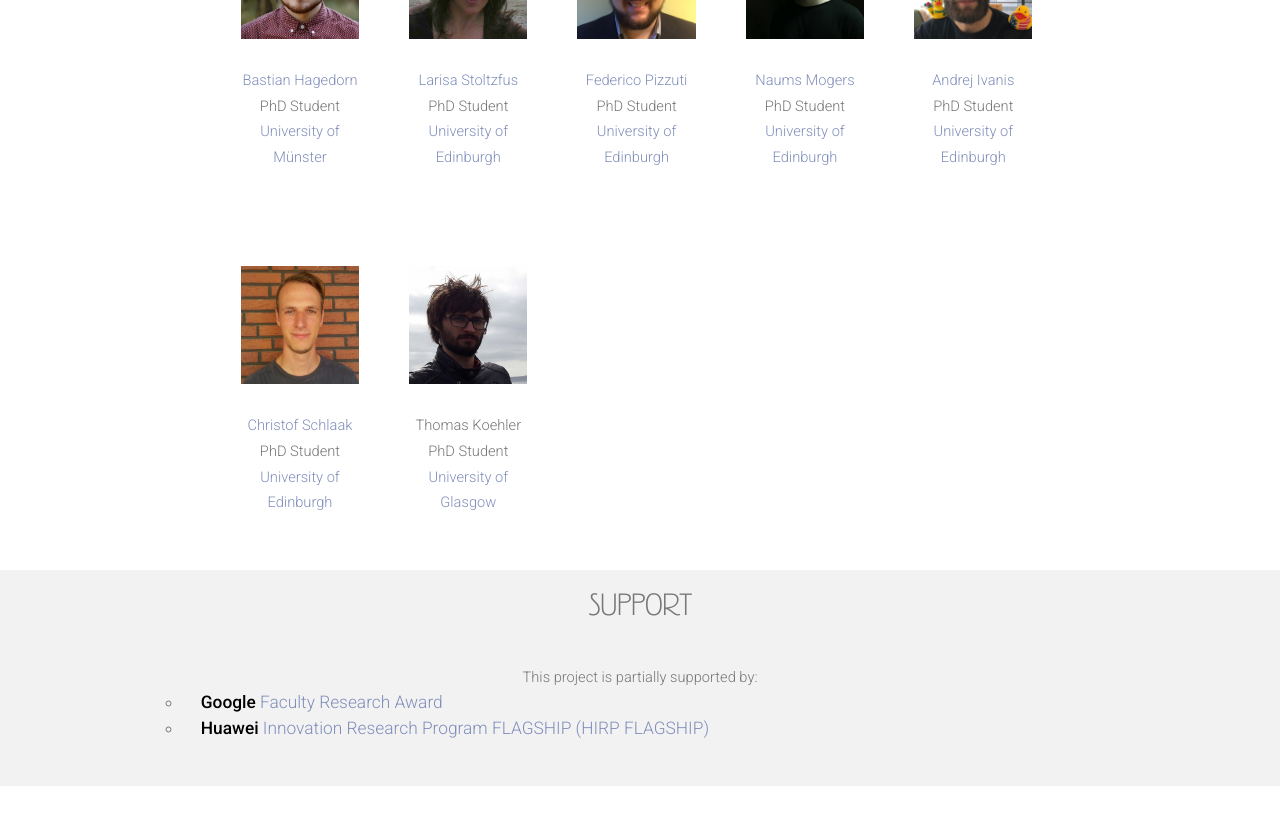
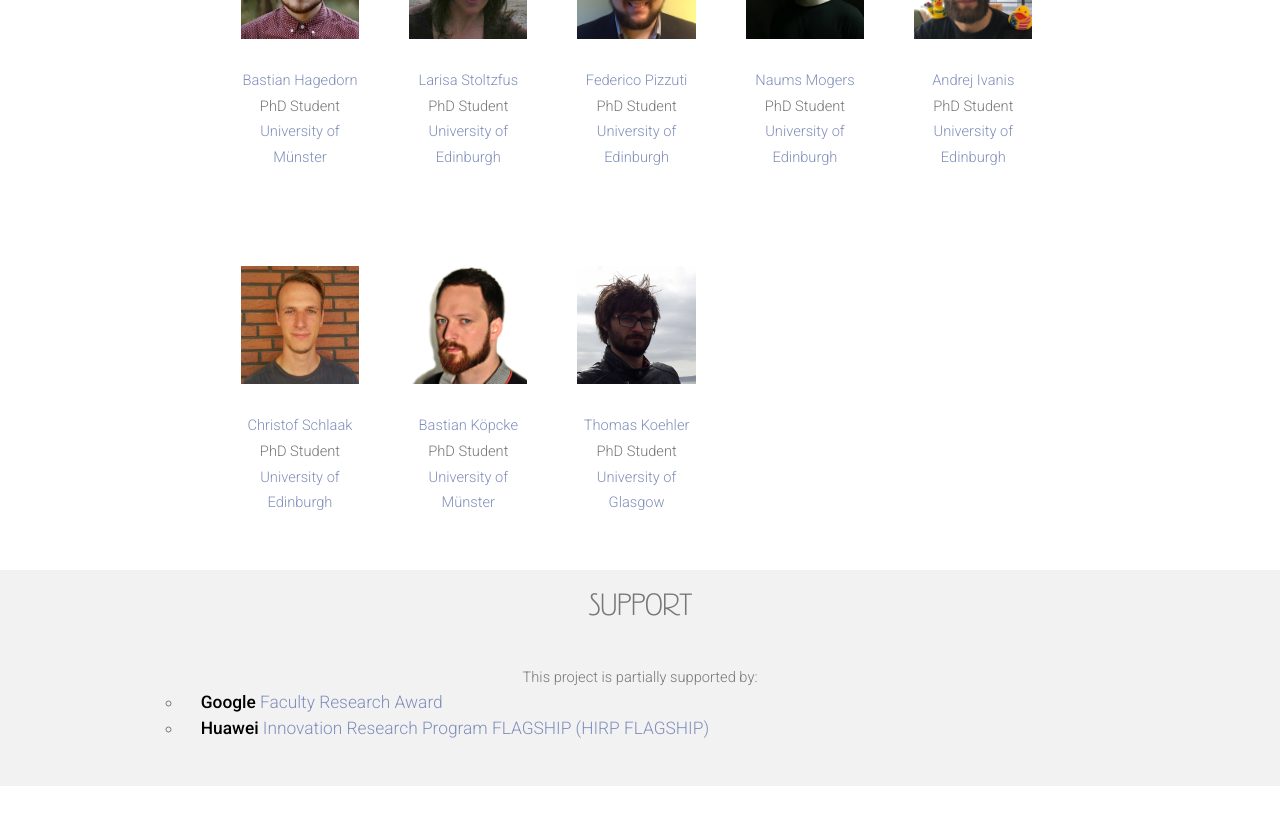
Before and after one commit to lift-project/lift-project.github.io, a Jekyll site: the page built from index.html, in a window 1280 px wide and 900 px high, scrolled down 5380 px. Shown: the top 825 px of the window. Built offline with Jekyll 4.4.1, drawn with Linux system fonts in a browser that asks for light colours; nearby versions of some CDN libraries.

Commit message:
Added Bastian to the Lift Team

```diff
--- a/index.html
+++ b/index.html
@@ -484,8 +484,8 @@ International Conference on Compilers, Architecture and Synthesis for Embedded S
                 <br>Reader<br><a href="http://www.ed.ac.uk/informatics/">University of Edinburgh</a>
             </section>
             <section class="2u">
-                <a href="http://homepages.inf.ed.ac.uk/msteuwer/" class="image full"><img src="images/msteuwer.jpg" alt=""></a>
-                <a href="http://homepages.inf.ed.ac.uk/msteuwer/">Michel Steuwer</a>
+                <a href="https://michel.steuwer.info" class="image full"><img src="images/msteuwer.jpg" alt=""></a>
+                <a href="https://michel.steuwer.info">Michel Steuwer</a>
                 <br>Lecturer<br><a href="http://www.gla.ac.uk/schools/computing/">University of Glasgow</a>
             </section>
             <section class="2u">
@@ -538,8 +538,13 @@ International Conference on Compilers, Architecture and Synthesis for Embedded S
                 <br>PhD Student<br><a href="http://www.ed.ac.uk/informatics/">University of Edinburgh</a>
             </section>
             <section class="2u">
-                <a href="http://www.lift-project.org/index#team" class="image full"><img src="images/thomas.jpg" alt="Picture of Thomas Koehler"></a>
-                Thomas Koehler
+                <a href="https://www.uni-muenster.de/PVS/mitarbeiter/koepcke.html" class="image full"><img src="images/bastian_koepcke.png" alt="Picture of Bastian Koepcke"></a>
+                <a href="https://www.uni-muenster.de/PVS/mitarbeiter/koepcke.html">Bastian K&ouml;pcke</a>
+                <br>PhD Student<br><a href="https://www.uni-muenster.de/Informatik/en/index.shtml">University of M&uuml;nster</a>
+            </section>
+            <section class="2u">
+                <a href="https://www.gla.ac.uk/schools/computing/researchstudents/thomaskoehler/" class="image full"><img src="images/thomas.jpg" alt="Picture of Thomas Koehler"></a>
+                <a href="https://www.gla.ac.uk/schools/computing/researchstudents/thomaskoehler/">Thomas Koehler</a>
                 <br>PhD Student<br><a href="http://www.gla.ac.uk/schools/computing/">University of Glasgow</a>
             </section>
         </div>
```
Also changed, not shown: images/bastian_koepcke.png (added).
